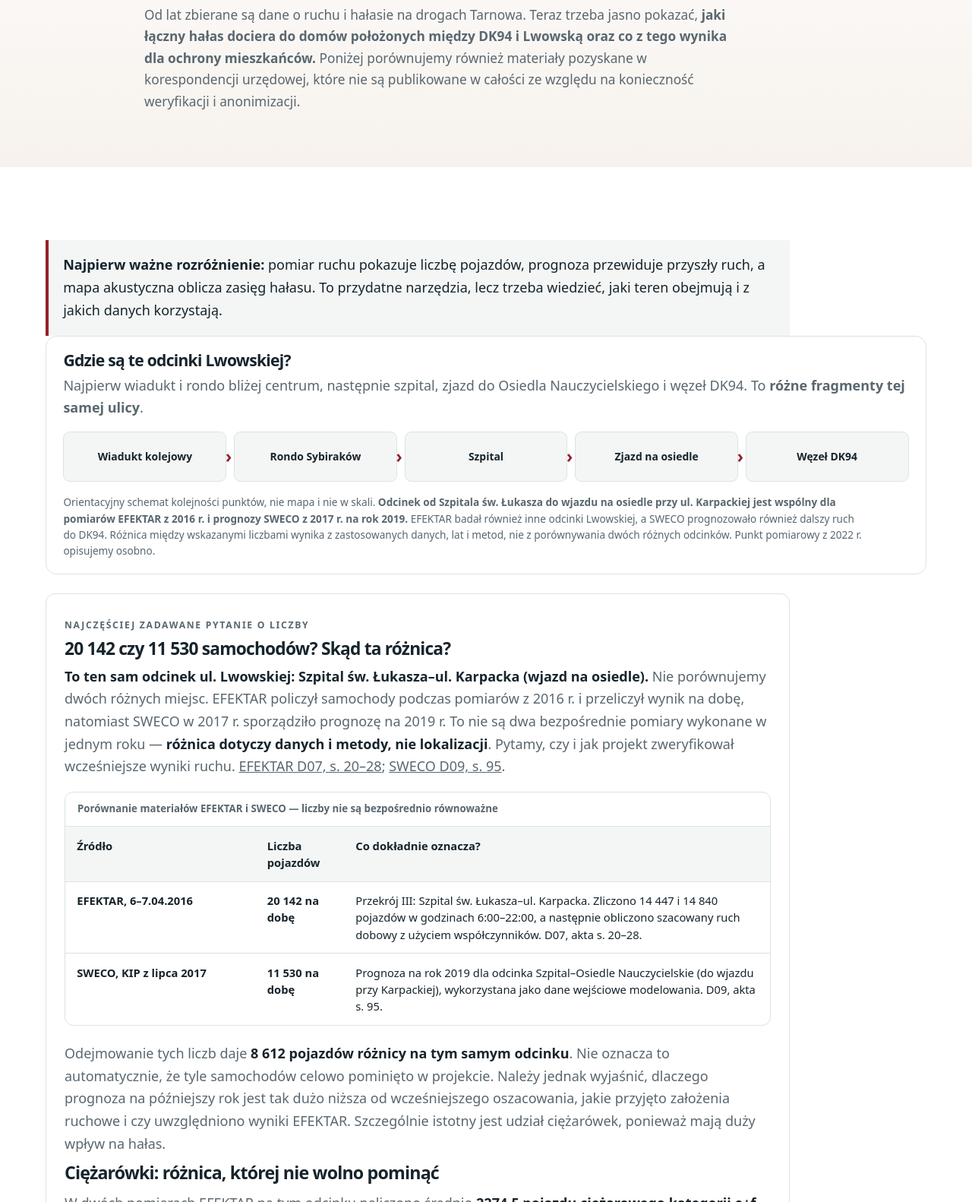
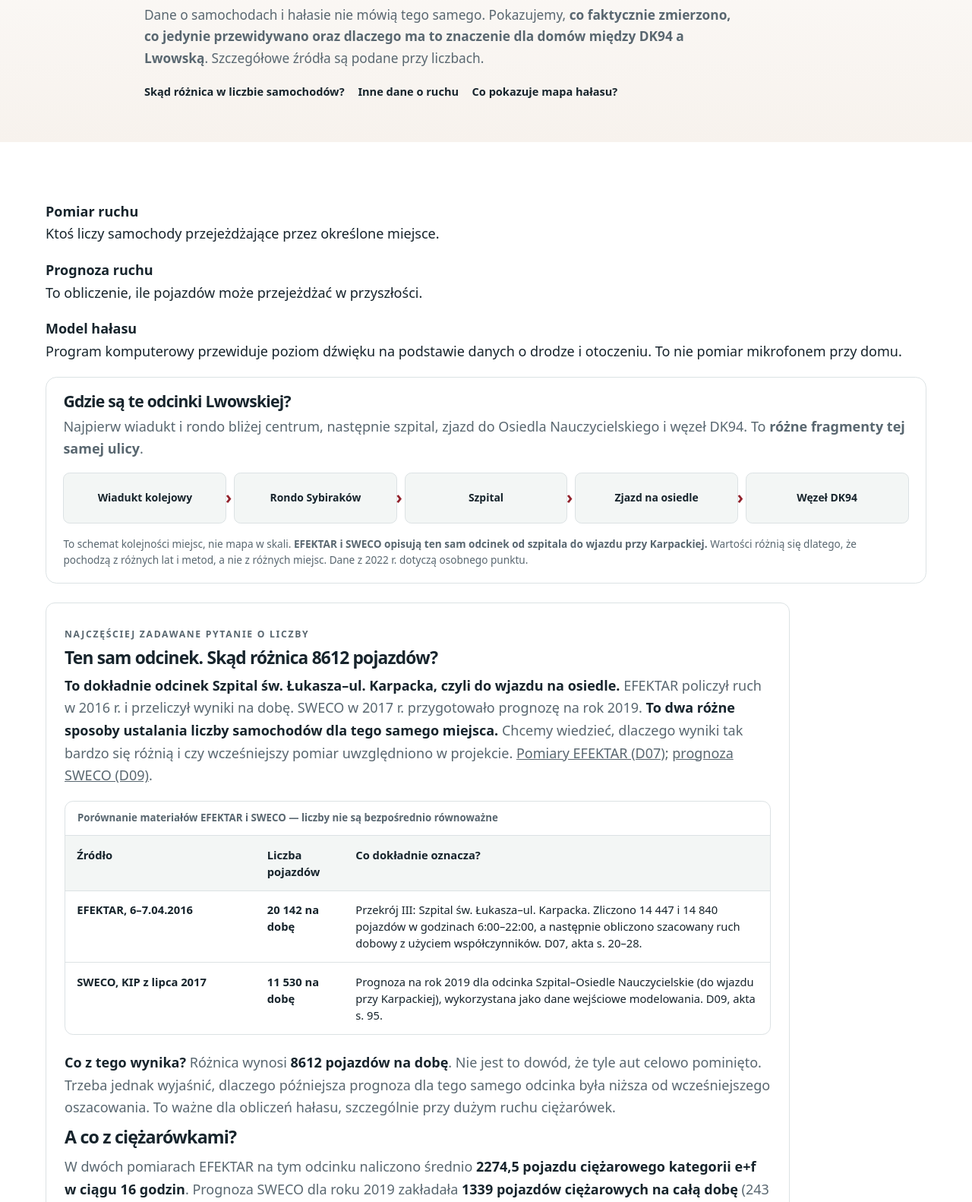
Before and after one commit to Ciszejnaosiedlunauczycielskim/Ciszej-na-osiedlu-nauczycielskim, a plain HTML site: page dane.html in a window 1280 px wide. Shown: the part 358-1940 px from the top of the page at 76% size. Drawn offline with Linux system fonts and the light colour scheme.

Commit message:
Uprość tekst i nawigację dla czytelnika bez wiedzy technicznej

```diff
--- a/dane.html
+++ b/dane.html
@@ -44,13 +44,18 @@
       <div class="wrap narrow">
         <p class="eyebrow">Dane i metodologia</p>
         <h1>Dane są. Potrzebujemy jeszcze wyniku dla mieszkańców.</h1>
-        <p class="lead">Od lat zbierane są dane o ruchu i hałasie na drogach Tarnowa. Teraz trzeba jasno pokazać, <strong>jaki łączny hałas dociera do domów położonych między DK94 i Lwowską oraz co z tego wynika dla ochrony mieszkańców.</strong> Poniżej porównujemy również materiały pozyskane w korespondencji urzędowej, które nie są publikowane w całości ze względu na konieczność weryfikacji i anonimizacji.</p>
+        <p class="lead">Dane o samochodach i hałasie nie mówią tego samego. Pokazujemy, <strong>co faktycznie zmierzono, co jedynie przewidywano oraz dlaczego ma to znaczenie dla domów między DK94 a Lwowską</strong>. Szczegółowe źródła są podane przy liczbach.</p>
+        <nav class="reader-toc" aria-label="Przejdź do interesującego zagadnienia"><a href="#porownanie-efektar-sweco">Skąd różnica w liczbie samochodów?</a><a href="#inne-dane">Inne dane o ruchu</a><a href="#jak-czytac-mape">Co pokazuje mapa hałasu?</a></nav>
       </div>
     </section>
 
     <section class="section data-section">
       <div class="wrap">
-        <p class="data-conclusion"><strong>Najpierw ważne rozróżnienie:</strong> pomiar ruchu pokazuje liczbę pojazdów, prognoza przewiduje przyszły ruch, a mapa akustyczna oblicza zasięg hałasu. To przydatne narzędzia, lecz trzeba wiedzieć, jaki teren obejmują i z jakich danych korzystają.</p>
+        <div class="reader-glossary" aria-label="Trzy pojęcia potrzebne do zrozumienia danych">
+          <div><strong>Pomiar ruchu</strong><p>Ktoś liczy samochody przejeżdżające przez określone miejsce.</p></div>
+          <div><strong>Prognoza ruchu</strong><p>To obliczenie, ile pojazdów może przejeżdżać w przyszłości.</p></div>
+          <div><strong>Model hałasu</strong><p>Program komputerowy przewiduje poziom dźwięku na podstawie danych o drodze i otoczeniu. To nie pomiar mikrofonem przy domu.</p></div>
+        </div>
         <figure class="road-schematic" aria-labelledby="road-schematic-title">
           <h2 id="road-schematic-title">Gdzie są te odcinki Lwowskiej?</h2>
           <p>Najpierw wiadukt i rondo bliżej centrum, następnie szpital, zjazd do Osiedla Nauczycielskiego i węzeł DK94. To <strong>różne fragmenty tej samej ulicy</strong>.</p>
@@ -61,12 +66,12 @@
             <li>Zjazd na osiedle</li>
             <li>Węzeł DK94</li>
           </ol>
-          <figcaption>Orientacyjny schemat kolejności punktów, nie mapa i nie w skali. <strong>Odcinek od Szpitala św. Łukasza do wjazdu na osiedle przy ul. Karpackiej jest wspólny dla pomiarów EFEKTAR z 2016 r. i prognozy SWECO z 2017 r. na rok 2019.</strong> EFEKTAR badał również inne odcinki Lwowskiej, a SWECO prognozowało również dalszy ruch do DK94. Różnica między wskazanymi liczbami wynika z zastosowanych danych, lat i metod, nie z porównywania dwóch różnych odcinków. Punkt pomiarowy z 2022 r. opisujemy osobno.</figcaption>
+          <figcaption>To schemat kolejności miejsc, nie mapa w skali. <strong>EFEKTAR i SWECO opisują ten sam odcinek od szpitala do wjazdu przy Karpackiej.</strong> Wartości różnią się dlatego, że pochodzą z różnych lat i metod, a nie z różnych miejsc. Dane z 2022 r. dotyczą osobnego punktu.</figcaption>
         </figure>
         <section class="method-plain" id="porownanie-efektar-sweco" aria-labelledby="porownanie-title">
           <p class="eyebrow">Najczęściej zadawane pytanie o liczby</p>
-          <h2 id="porownanie-title">20 142 czy 11 530 samochodów? Skąd ta różnica?</h2>
-          <p><strong>To ten sam odcinek ul. Lwowskiej: Szpital św. Łukasza–ul. Karpacka (wjazd na osiedle).</strong> Nie porównujemy dwóch różnych miejsc. EFEKTAR policzył samochody podczas pomiarów z 2016 r. i przeliczył wynik na dobę, natomiast SWECO w 2017 r. sporządziło prognozę na 2019 r. To nie są dwa bezpośrednie pomiary wykonane w jednym roku — <strong>różnica dotyczy danych i metody, nie lokalizacji</strong>. Pytamy, czy i jak projekt zweryfikował wcześniejsze wyniki ruchu. <a href="zrodla.html#efektar-2016">EFEKTAR D07, s. 20–28</a>; <a href="zrodla.html#kip-sweco">SWECO D09, s. 95</a>.</p>
+          <h2 id="porownanie-title">Ten sam odcinek. Skąd różnica 8612 pojazdów?</h2>
+          <p><strong>To dokładnie odcinek Szpital św. Łukasza–ul. Karpacka, czyli do wjazdu na osiedle.</strong> EFEKTAR policzył ruch w 2016 r. i przeliczył wyniki na dobę. SWECO w 2017 r. przygotowało prognozę na rok 2019. <strong>To dwa różne sposoby ustalania liczby samochodów dla tego samego miejsca.</strong> Chcemy wiedzieć, dlaczego wyniki tak bardzo się różnią i czy wcześniejszy pomiar uwzględniono w projekcie. <a href="zrodla.html#efektar-2016">Pomiary EFEKTAR (D07)</a>; <a href="zrodla.html#kip-sweco">prognoza SWECO (D09)</a>.</p>
           <div class="evidence-table-wrap">
             <table class="evidence-table">
               <caption>Porównanie materiałów EFEKTAR i SWECO — liczby nie są bezpośrednio równoważne</caption>
@@ -77,10 +82,10 @@
               </tbody>
             </table>
           </div>
-          <p>Odejmowanie tych liczb daje <strong>8 612 pojazdów różnicy na tym samym odcinku</strong>. Nie oznacza to automatycznie, że tyle samochodów celowo pominięto w projekcie. Należy jednak wyjaśnić, dlaczego prognoza na późniejszy rok jest tak dużo niższa od wcześniejszego oszacowania, jakie przyjęto założenia ruchowe i czy uwzględniono wyniki EFEKTAR. Szczególnie istotny jest udział ciężarówek, ponieważ mają duży wpływ na hałas.</p>
-          <h3>Ciężarówki: różnica, której nie wolno pominąć</h3>
+          <p class="reader-explain"><strong>Co z tego wynika?</strong> Różnica wynosi <strong>8612 pojazdów na dobę</strong>. Nie jest to dowód, że tyle aut celowo pominięto. Trzeba jednak wyjaśnić, dlaczego późniejsza prognoza dla tego samego odcinka była niższa od wcześniejszego oszacowania. To ważne dla obliczeń hałasu, szczególnie przy dużym ruchu ciężarówek.</p>
+          <h3>A co z ciężarówkami?</h3>
           <p>W dwóch pomiarach EFEKTAR na tym odcinku naliczono średnio <strong>2274,5 pojazdu ciężarowego kategorii e+f w ciągu 16 godzin</strong>. Prognoza SWECO dla roku 2019 zakładała <strong>1339 pojazdów ciężarowych na całą dobę</strong> (243 bez przyczepy i 1096 z przyczepą). Dotyczy to tego samego odcinka, ale różnych okresów odniesienia i metod; należy sprawdzić także zgodność kategorii ciężarówek. Nie można przedstawiać tej różnicy jako dowodu celowego zaniżenia. Jest jednak szczególnie ważna, bo ciężarówki istotnie wpływają na obliczenia hałasu. Źródło: D07, akta s. 20–28; D09, akta s. 95.</p>
-          <h3>Karpacka 4: co model SWECO przewidywał, a czego nie zmierzył?</h3>
+          <h3>Karpacka 4: obliczenia komputerowe, nie pomiary przy domu</h3>
           <div class="evidence-table-wrap"><table class="evidence-table">
             <caption>Wyniki modelowania SWECO dla Karpackiej 4, dzień i noc w dB, nie pomiary terenowe</caption>
             <thead><tr><th scope="col">Rok prognozy</th><th scope="col">Bez zabezpieczeń: dzień / noc</th><th scope="col">Po zakładanej ochronie: dzień / noc</th></tr></thead>
@@ -93,7 +98,7 @@
           <p><strong>Dlaczego to ważne dla mieszkańca?</strong> Program komputerowy liczy hałas między innymi z liczby samochodów, ich rodzaju i prędkości. Jeśli dane wejściowe nie opisują rzeczywistego ruchu, wynik przy domach również może nie odpowiadać rzeczywistości. <a href="zrodla.html#efektar-2016">Skąd mamy raport EFEKTAR?</a> <a href="zrodla.html#kip-sweco">Skąd mamy prognozę SWECO?</a></p>
         </section>
 
-        <div class="data-grid">
+        <div class="data-grid" id="inne-dane">
           <article class="data-card">
             <span class="data-type measured">Dane o ruchu · odcinki bliżej centrum</span>
             <strong>2016</strong>
@@ -131,7 +136,7 @@
           </article>
         </div>
 
-        <section class="method-plain" aria-labelledby="method-title">
+        <section class="method-plain" id="jak-czytac-mape" aria-labelledby="method-title">
           <h2 id="method-title">Jak sprawdzić, czy mapa naprawdę opisuje nasze osiedle?</h2>
           <p><strong>Pomiar przy domu</strong> pokazuje poziom dźwięku w danym miejscu i czasie. <strong>Pomiar przy drodze</strong> dostarcza danych o hałasie bliżej jezdni. <strong>Model komputerowy</strong> wykorzystuje informacje o ruchu, pojazdach, nawierzchni i otoczeniu, by obliczyć poziom hałasu także w miejscach, gdzie nie ustawiono mikrofonu. <strong>Strategiczna mapa hałasu</strong> może więc pokazać sytuację przy zabudowie bez pomiaru pod każdym oknem — pod warunkiem, że obejmuje właściwy obszar i wiarygodne dane.</p>
           <p><strong>Dlatego pytamy:</strong> czy osiedle zostanie uwzględnione w obliczeniach, jak uwzględni się jednocześnie DK94 i Lwowską, na jakich aktualnych danych oprze się model oraz jak wyniki zostaną zweryfikowane? Oczekujemy również reprezentatywnych pomiarów przy zabudowie.</p>
```
